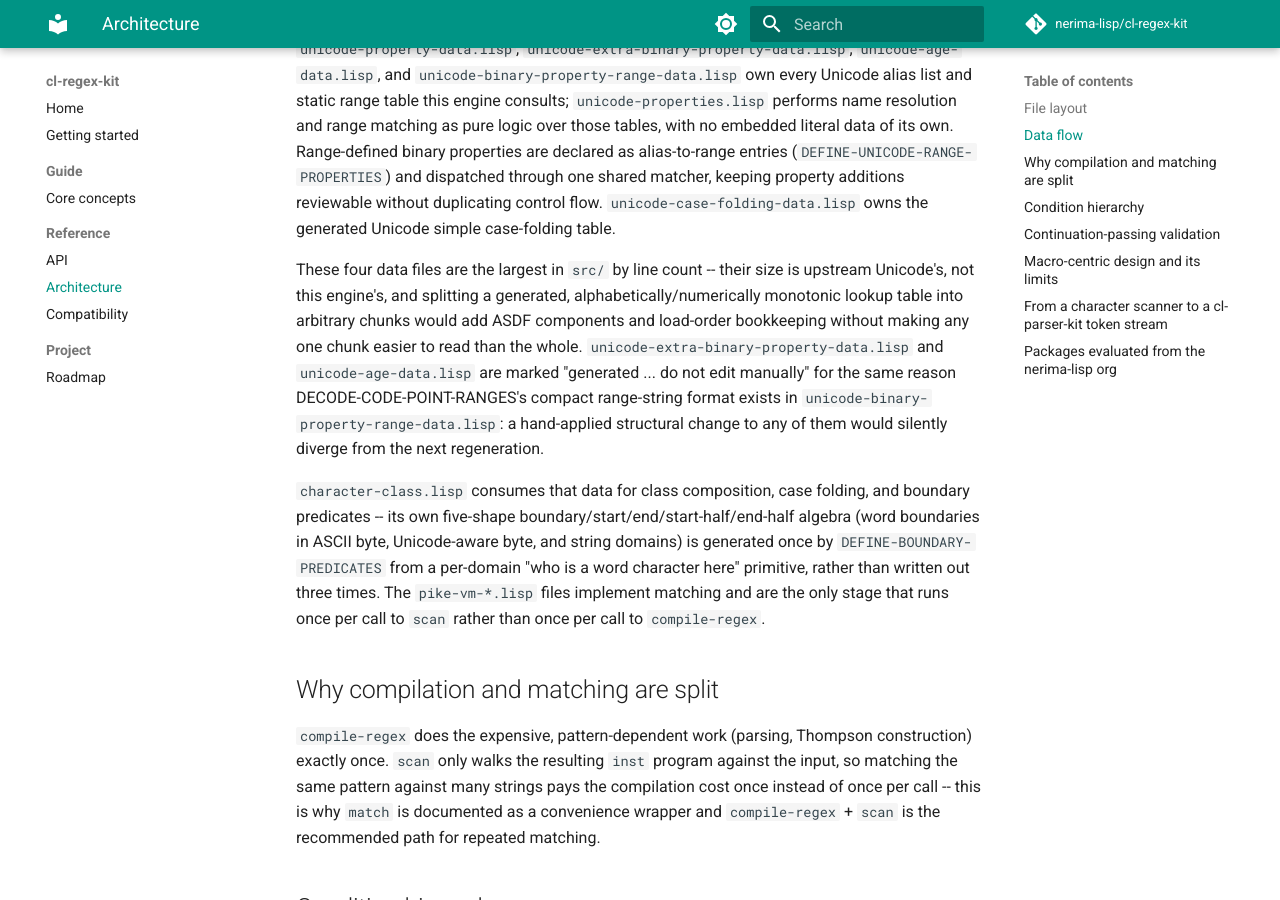
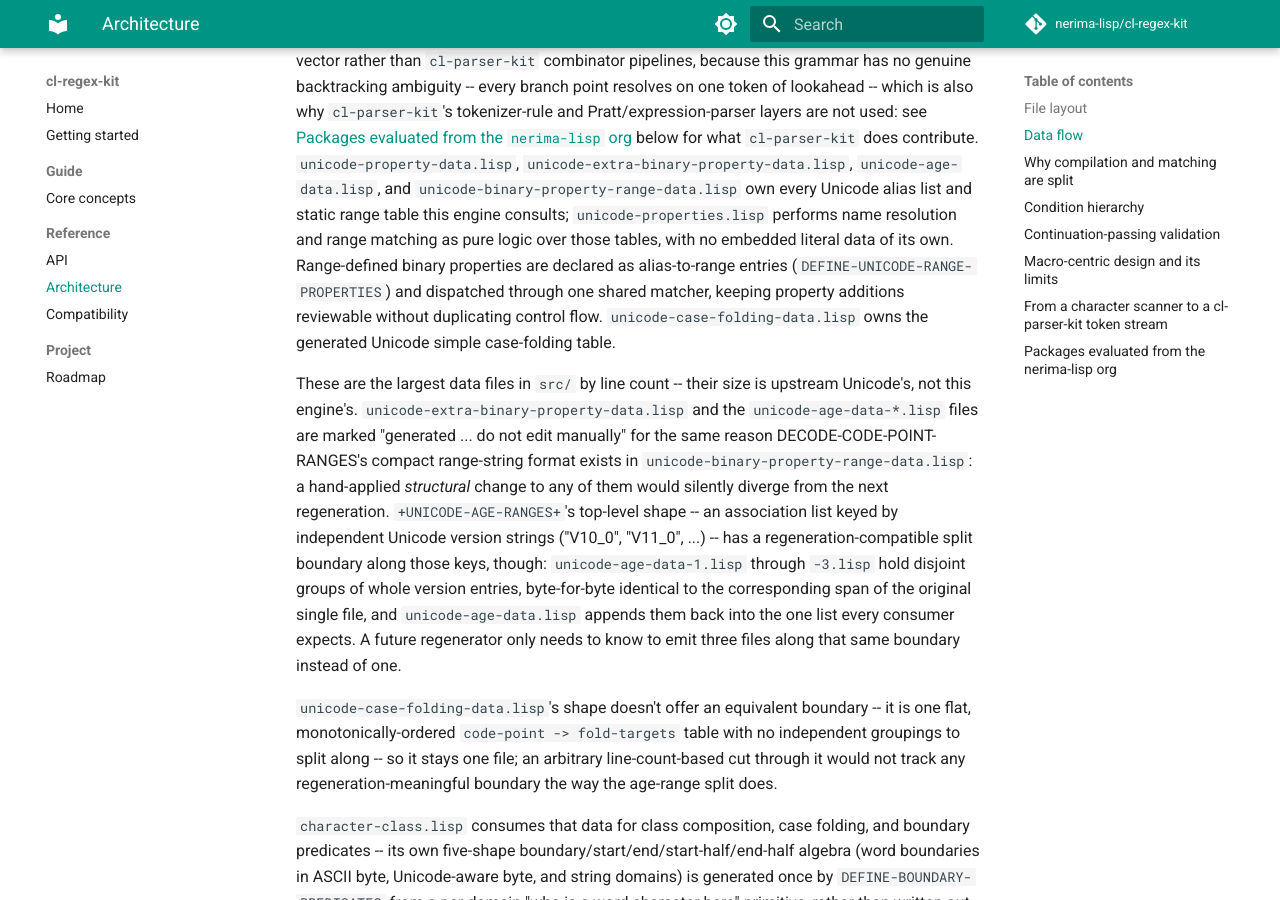
Before and after one commit to nerima-lisp/cl-regex-kit, an MkDocs documentation site: the page built from docs/src/reference/architecture.md, in a window 1280 px wide and 900 px high, scrolled down 2133 px. Built offline with MkDocs 1.6.1 and Material for MkDocs 9.7.7, drawn with Linux system fonts in a browser that asks for light colours; comment, search, counter and statistics services are not loaded; some of the changed text lies outside the part shown.

Commit message:
refactor: split unicode-age-data.lisp along its version-entry boundary
+UNICODE-AGE-RANGES+'s top-level shape is an alist keyed by independent
Unicode version strings, which gives it a regeneration-compatible split
boundary that unicode-case-folding-data.lisp's flat table lacks.
unicode-age-data-1.lisp through -3.lisp hold disjoint, contiguous
groups of whole version entries (~550-700 lines each); the original
file now only appends the three parts back into the same
+UNICODE-AGE-RANGES+ every consumer already expects.

The split was generated by a script that reads each group's exact
source lines (no re-serialization) and asserts, before writing
anything, that concatenating header + all parts + footer reproduces
the original file byte-for-byte. After writing, a separate SBCL
process read both the original file (via git show HEAD) and the
reassembled parts and confirmed (EQUAL original reassembled) => T.

cl-regex-kit.asd registers the three new components in serial order;
run-coverage.lisp's generated-file exclusion list and
docs/reference/architecture.md's file layout and "why this file stays
one piece" reasoning are updated to match.

```diff
--- a/docs/src/reference/architecture.md
+++ b/docs/src/reference/architecture.md
@@ -11,8 +11,14 @@ src/
                   Unicode property aliases and static range tables
   unicode-extra-binary-property-data.lisp
                   Generated regex-syntax UCD property_bool.rs range table
+  unicode-age-data-1.lisp
+  unicode-age-data-2.lisp
+  unicode-age-data-3.lisp
+                  Generated Unicode Age range table, split across three
+                  files purely to keep any one file's line count down
   unicode-age-data.lisp
-                  Generated Unicode Age range table
+                  Appends the three parts above into +UNICODE-AGE-RANGES+,
+                  the single list every consumer expects
   unicode-binary-property-range-data.lisp
                   Unicode binary-property name lists, value aliases, and
                   code-point range tables (DECODE-CODE-POINT-RANGES and
@@ -115,15 +121,27 @@ matcher, keeping property additions reviewable without duplicating control
 flow. `unicode-case-folding-data.lisp` owns the generated Unicode simple
 case-folding table.
 
-These four data files are the largest in `src/` by line count -- their size
-is upstream Unicode's, not this engine's, and splitting a generated,
-alphabetically/numerically monotonic lookup table into arbitrary chunks would
-add ASDF components and load-order bookkeeping without making any one chunk
-easier to read than the whole. `unicode-extra-binary-property-data.lisp` and
-`unicode-age-data.lisp` are marked "generated ... do not edit manually" for
-the same reason DECODE-CODE-POINT-RANGES's compact range-string format exists
-in `unicode-binary-property-range-data.lisp`: a hand-applied structural
-change to any of them would silently diverge from the next regeneration.
+These are the largest data files in `src/` by line count -- their size is
+upstream Unicode's, not this engine's. `unicode-extra-binary-property-data.lisp`
+and the `unicode-age-data-*.lisp` files are marked "generated ... do not edit
+manually" for the same reason DECODE-CODE-POINT-RANGES's compact range-string
+format exists in `unicode-binary-property-range-data.lisp`: a hand-applied
+*structural* change to any of them would silently diverge from the next
+regeneration. `+UNICODE-AGE-RANGES+`'s top-level shape -- an
+association list keyed by independent Unicode version strings ("V10_0",
+"V11_0", ...) -- has a regeneration-compatible split boundary along those
+keys, though: `unicode-age-data-1.lisp` through `-3.lisp` hold disjoint
+groups of whole version entries, byte-for-byte identical to the
+corresponding span of the original single file, and `unicode-age-data.lisp`
+appends them back into the one list every consumer expects. A future
+regenerator only needs to know to emit three files along that same boundary
+instead of one.
+
+`unicode-case-folding-data.lisp`'s shape doesn't offer an equivalent
+boundary -- it is one flat, monotonically-ordered `code-point -> fold-targets`
+table with no independent groupings to split along -- so it stays one file;
+an arbitrary line-count-based cut through it would not track any
+regeneration-meaningful boundary the way the age-range split does.
 
 `character-class.lisp` consumes that data for class
 composition, case folding, and boundary predicates -- its own five-shape
```
Also changed, not shown: 6 other files.
